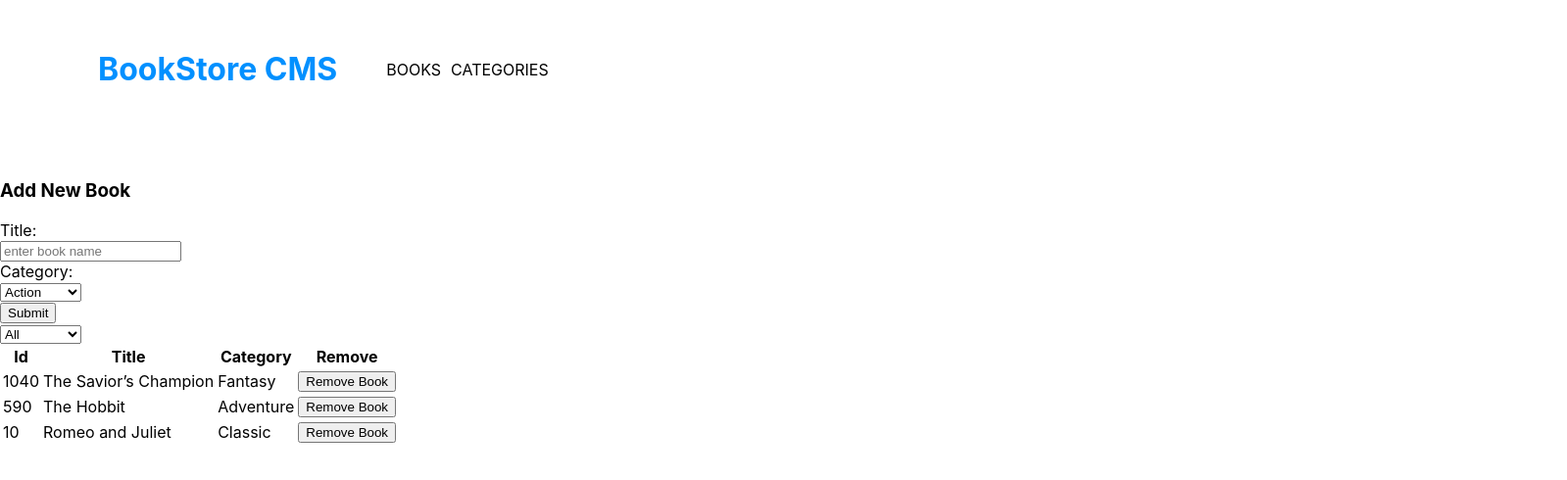
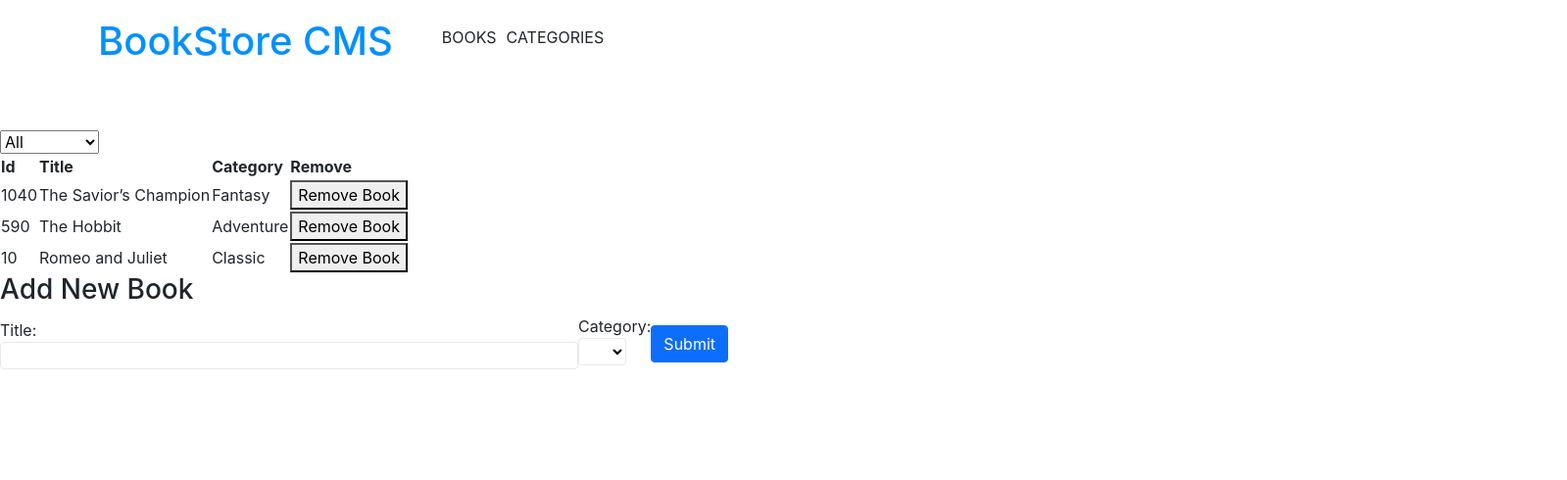
Before and after one commit to RICKCOYL/Book-store, a React (Create React App) app: page / in a window 1280 px wide. Shown: the top 490 px of the page at 98% size, 1599 px wide, since content can reach past the window. Built offline with nearby package versions, Linux system fonts and the light colour scheme.

Commit message:
Style form

```diff
--- a/public/index.html
+++ b/public/index.html
@@ -1,15 +1,15 @@
 <!DOCTYPE html>
 <html lang="en">
+
 <head>
   <meta charset="utf-8" />
   <link rel="icon" href="%PUBLIC_URL%/favicon.ico" />
   <meta name="viewport" content="width=device-width, initial-scale=1" />
   <meta name="theme-color" content="#000000" />
-    <meta
-      name="description"
-      content="Web site created using create-react-app"
-    />
+  <meta name="description" content="Web site created using create-react-app" />
   <link rel="apple-touch-icon" href="%PUBLIC_URL%/logo192.png" />
+  <link href="https://cdn.jsdelivr.net/npm/bootstrap@5.0.0-beta3/dist/css/bootstrap.min.css" rel="stylesheet"
+    integrity="sha384-eOJMYsd53ii+scO/bJGFsiCZc+5NDVN2yr8+0RDqr0Ql0h+rP48ckxlpbzKgwra6" crossorigin="anonymous">
   <!--
       manifest.json provides metadata used when your web app is installed on a
       user's mobile device or desktop. See https://developers.google.com/web/fundamentals/web-app-manifest/
@@ -26,6 +26,7 @@
     -->
   <title>React App</title>
 </head>
+
 <body>
   <noscript>You need to enable JavaScript to run this app.</noscript>
   <div id="root"></div>
@@ -40,4 +41,5 @@
       To create a production bundle, use `npm run build` or `yarn build`.
     -->
 </body>
+
 </html>
--- a/src/components/App.js
+++ b/src/components/App.js
@@ -6,8 +6,8 @@ function App() {
   return (
     <div>
       <Navbar />
+      <BooksList />
       <BooksForm />
-      <BooksList />
     </div>
   );
 }
--- a/src/containers/BooksForm.js
+++ b/src/containers/BooksForm.js
@@ -42,12 +42,12 @@ function BooksForm({ createBook }) {
         <div>
           <span>Title: </span>
           <br />
-          <input type="text" name="title" id="title" placeholder="enter book name" value={values.title} onChange={handleChange} />
+          <input className="title-input" type="text" name="title" id="title" placeholder="enter book name" value={values.title} onChange={handleChange} />
         </div>
         <div>
           <span>Category: </span>
           <br />
-          <select name="category" id="category" value={values.category} onChange={handleChange}>
+          <select className="cat-input" name="category" id="category" value={values.category} onChange={handleChange}>
             {categories.map((category) => (
               <option key={`${category}`} value={category}>
                 {category}
@@ -55,7 +55,7 @@ function BooksForm({ createBook }) {
             ))}
           </select>
         </div>
-        <button type="submit">Submit</button>
+        <button className="btn btn-primary" type="submit">Submit</button>
       </form>
     </div>
   );
--- a/src/index.css
+++ b/src/index.css
@@ -69,11 +69,24 @@ h1 {
 }
 
 .title-input {
-  width: 664px;
-  height: 45px;
-  margin: 19px 34px 0 0;
+  width: 66px;
+  height: 20px;
   padding: 13px 571px 13px 17px;
   border-radius: 4px;
   border: solid 1px #e8e8e8;
   background-color: var(--white);
 }
+
+.cat-input {
+  width: 10px;
+  height: 20px;
+  padding: 13px 30px 13px 17px;
+  border-radius: 4px;
+  border: solid 1px #e8e8e8;
+  background-color: var(--white);
+}
+
+form {
+  display: flex;
+  align-items: center;
+}
```
Lines whose indentation alone changed are shown as unchanged.
